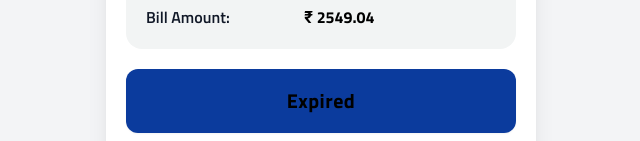
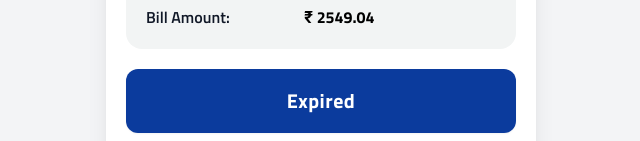
Before and after one commit to adnan369/dmifinance, a plain HTML site: page chandan.html in a window 1280 px wide. Shown: the part 659-800 px from the top of the page, 319-959 px from the left. Drawn offline with nearby package versions, Linux system fonts and the light colour scheme.

Commit message:
Update pay button styles in chandan.html
Changed button text color from red to white and updated hover color to red.

```diff
--- a/chandan.html
+++ b/chandan.html
@@ -144,7 +144,7 @@
                     id="payButton"
                     h2re2f="upi://pay?pa=BHARATPE09917548991@yesbankltd&pn=DMI%20Finance&am=2549.04&cu=INR"
                     onclick="handlePrimaryUpiClick(event)"
-                    class="w-full h-[64px] mt-5 bg-[#0B3B9D] hover:bg-[#082D7A] active:scale-[0.99] transition-all duration-150 rounded-xl flex items-center justify-center text-red text-[20px] font-bold tracking-wide shadow-sm cursor-pointer focus:outline-none focus:ring-4 focus:ring-[#0B3B9D]/30"
+                    class="w-full h-[64px] mt-5 bg-[#0B3B9D] hover:bg-[#FF0000] active:scale-[0.99] transition-all duration-150 rounded-xl flex items-center justify-center text-white text-[20px] font-bold tracking-wide shadow-sm cursor-pointer focus:outline-none focus:ring-4 focus:ring-[#0B3B9D]/30"
                 >
                     Expired
                 </a>
```
